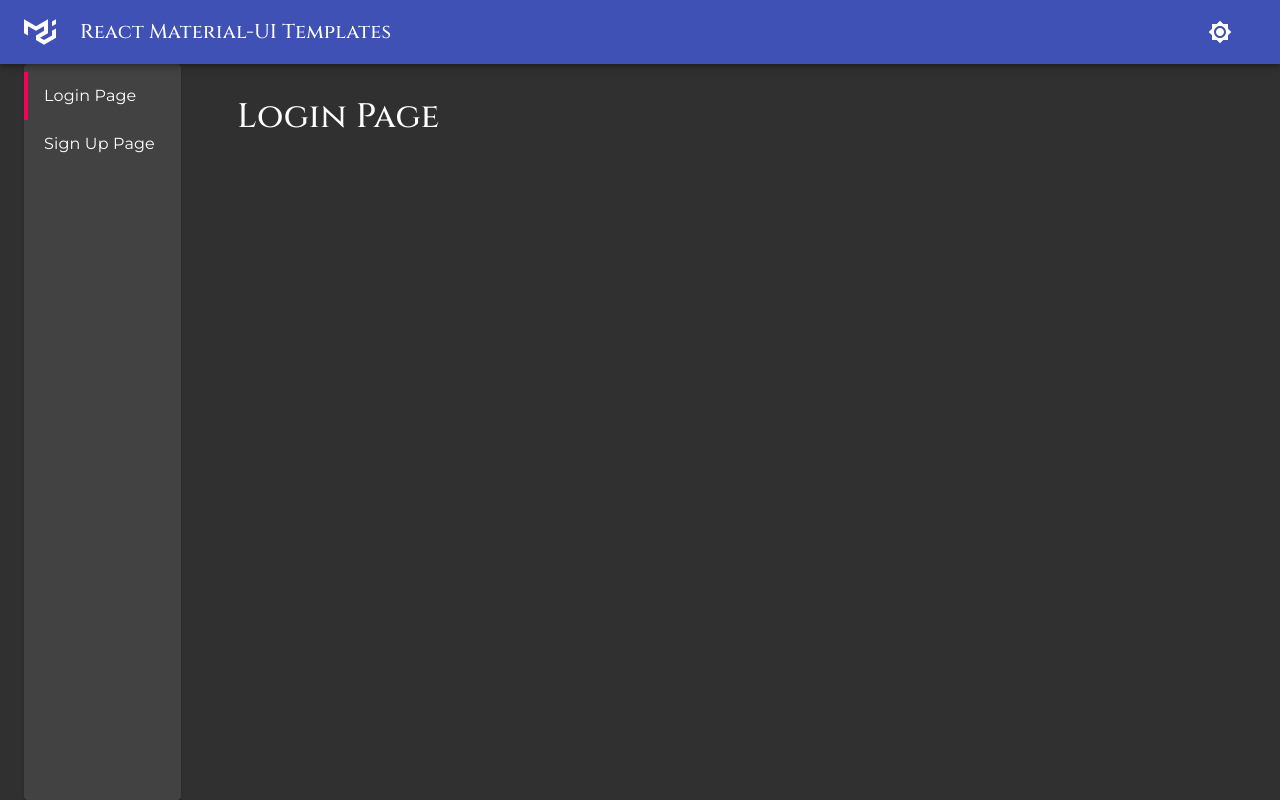
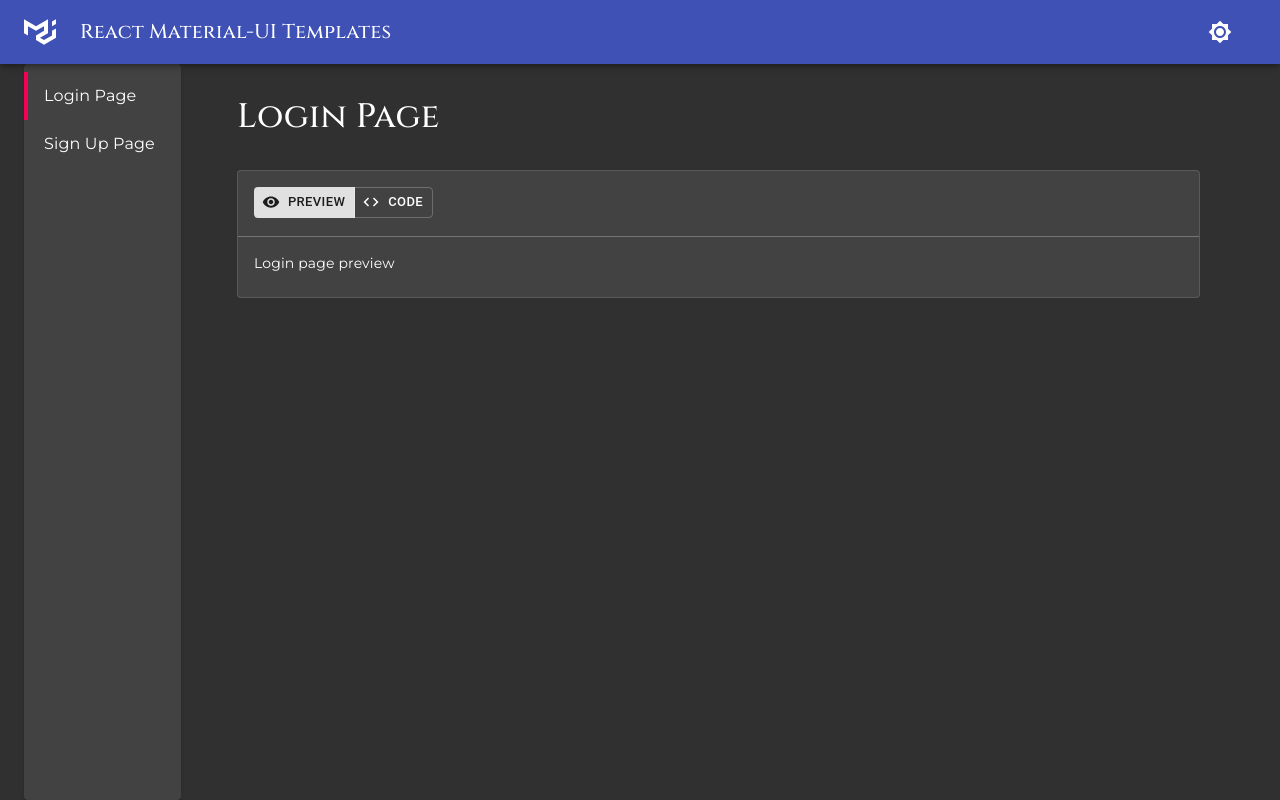
Before and after one commit to RishikeshVedpathak/material-ui-templates, a Next.js app: page /templates/login in a window 1280 px wide. Built offline with nearby package versions, Linux system fonts and the light colour scheme.

Commit message:
feat: CU-4dddjc: toggle passed preview and code contents

```diff
--- a/components/TemplateContainer/index.tsx
+++ b/components/TemplateContainer/index.tsx
@@ -5,10 +5,11 @@ import CodeIcon from '@material-ui/icons/Code';
 import useToggle from 'hooks/useToggle';
 
 export type Props = {
-  content?: React.ReactNode;
+  preview?: React.ReactNode;
+  code?: React.ReactNode;
 };
 
-export default function TemplateContainer({ content }: Props): JSX.Element {
+export default function TemplateContainer({ preview = '', code = '' }: Props): JSX.Element {
   const theme = useTheme();
   const [isPreviewMode, setIsPreviewMode] = useToggle(true);
 
@@ -39,7 +40,7 @@ export default function TemplateContainer({ content }: Props): JSX.Element {
         }
         style={{ borderBottom: `1px solid ${theme.palette.grey[600]}` }}
       />
-      <CardContent>{content}</CardContent>
+      <CardContent>{isPreviewMode ? preview : code}</CardContent>
     </Card>
   );
 }
--- a/pages/templates/login.tsx
+++ b/pages/templates/login.tsx
@@ -1,11 +1,15 @@
 import Layout from 'components/Layout';
-import { Typography } from '@material-ui/core';
+import { Box, Typography } from '@material-ui/core';
+import TemplateContainer from 'components/TemplateContainer';
 
 export default function Login() {
   return (
     <Layout>
       <>
-        <Typography variant="h4">Login Page</Typography>
+        <Box mb={4}>
+          <Typography variant="h4">Login Page</Typography>
+        </Box>
+        <TemplateContainer preview="Login page preview" code="Login page code" />
       </>
     </Layout>
   );
```
Also changed, not shown: pages/templates/signup.tsx (+6 -2 lines).
